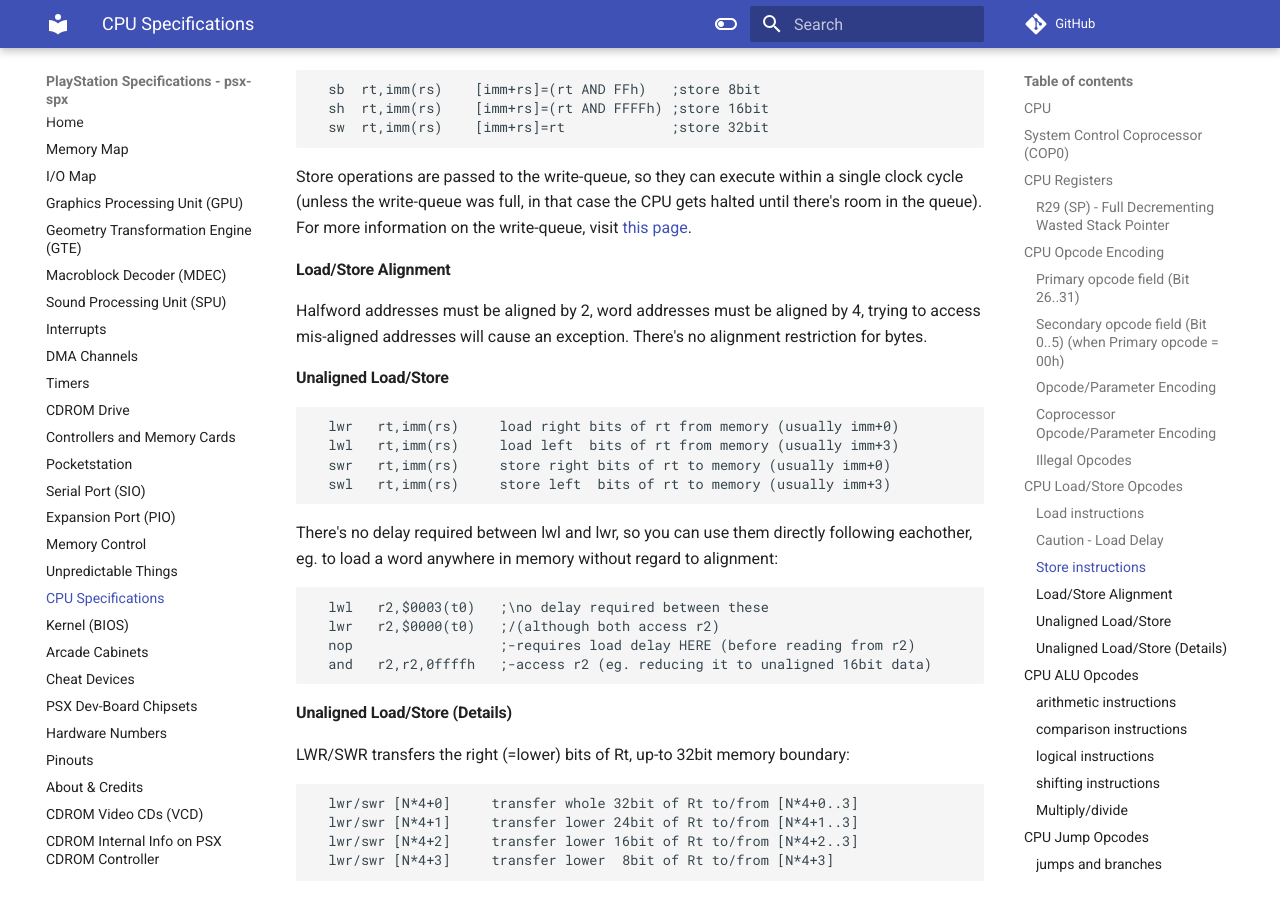
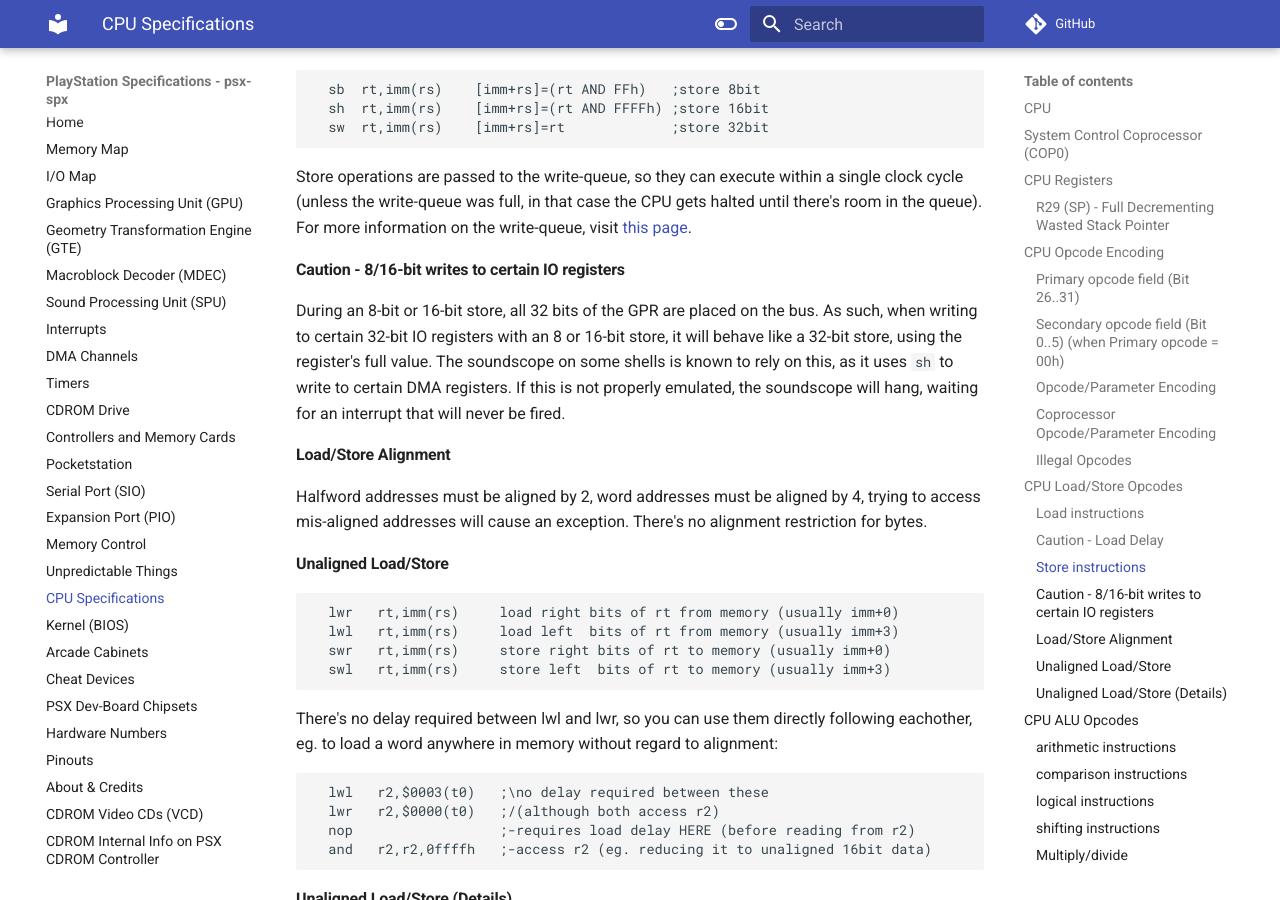
Before and after one commit to psx-spx/psx-spx.github.io, an MkDocs documentation site: the page built from docs/cpuspecifications.md, in a window 1280 px wide and 900 px high, scrolled down 3922 px. Built offline with MkDocs 1.6.1 and Material for MkDocs 9.7.7, drawn with Linux system fonts in a browser that asks for light colours; comment, search, counter and statistics services are not loaded.

Commit message:
[CPU] Document the spooky soundscope bug

```diff
--- a/docs/cpuspecifications.md
+++ b/docs/cpuspecifications.md
@@ -184,6 +184,12 @@ MFC2/CFC2 also have a 1-instruction delay until the target register is loaded wi
 Store operations are passed to the write-queue, so they can execute within a
 single clock cycle (unless the write-queue was full, in that case the CPU gets
 halted until there's room in the queue). For more information on the write-queue, visit [this page](https://psx-spx.consoledev.net/memorymap/#write-queue).<br/>
+
+#### Caution - 8/16-bit writes to certain IO registers
+During an 8-bit or 16-bit store, all 32 bits of the GPR are placed on the bus.
+As such, when writing to certain 32-bit IO registers with an 8 or 16-bit store, it will behave like a 32-bit store, using the register's full value.
+The soundscope on some shells is known to rely on this, as it uses `sh` to write to certain DMA registers.
+If this is not properly emulated, the soundscope will hang, waiting for an interrupt that will never be fired.<br/>
 
 #### Load/Store Alignment
 Halfword addresses must be aligned by 2, word addresses must be aligned by 4,
```
